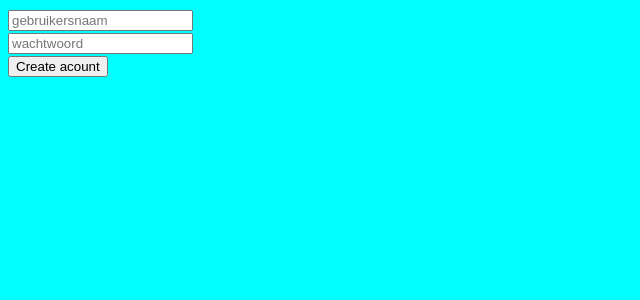
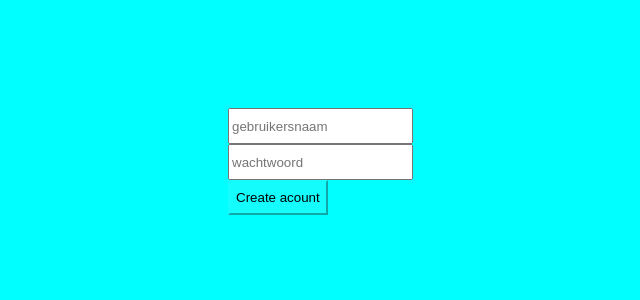
Before and after one commit to Rafaelorr/sql_injection_demo, a Flask app: page /create_acount in a window 1280 px wide. Shown: the top 300 px of the page, without its empty margins (0-640 px from the left). Run offline with Flask 3, Linux system fonts and the light colour scheme.

Commit message:
verander positie van de buttons en inputs

```diff
--- a/static/style.css
+++ b/static/style.css
@@ -3,5 +3,16 @@ body{
     font-family: 'Segoe UI', Tahoma, Geneva, Verdana, sans-serif;
 }
 input{
-    left: 100px;
+    position: relative;
+    height: 30px;
+    left: 220px;
+    bottom: -100px;
 }
+button{
+    position: relative;
+    left: 220px;
+    height: 35px;
+    bottom: -100px;
+    background-color: rgb(21, 252, 252);
+    border-color: rgb(21, 252, 252);
+}
```
